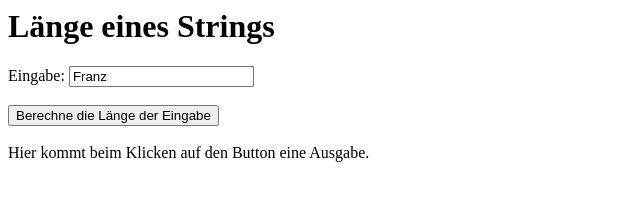
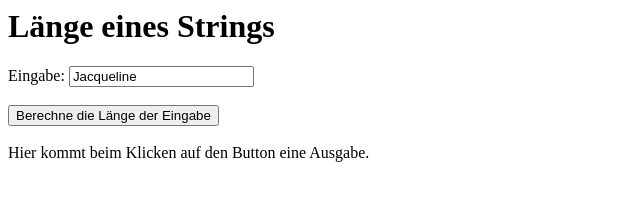
Before and after one commit to JB11032001/page, a plain HTML site: page laenge/index.html in a window 1280 px wide. Shown: the full height of the page, 0-640 px from the left. Drawn offline with Linux system fonts and the light colour scheme.

Commit message:
Update index.html

```diff
--- a/laenge/index.html
+++ b/laenge/index.html
@@ -20,7 +20,7 @@
 
 	<body>
 		<h1>Länge eines Strings</h1>
-		Eingabe: <input id="idEingabe" type="text" value="Franz"><br /><br />
+		Eingabe: <input id="idEingabe" type="text" value="Jacqueline"><br /><br />
 		<button onClick="clicked();">Berechne die Länge der Eingabe</button><br /><br />
 		<div id="idAusgabe">Hier kommt beim Klicken auf den Button eine Ausgabe.</div>
 	</body>
```
